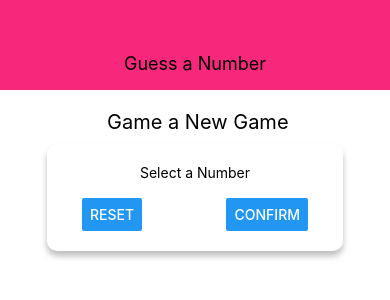
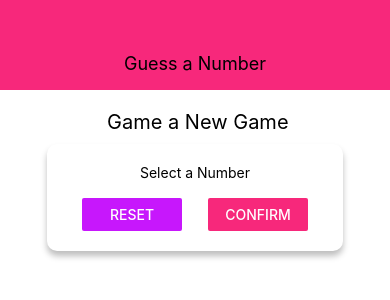
Before and after one commit to EfeAgare/GUESS_A_NUMBER, a React Native app: screen / in a window 390 px wide. Shown: the top 300 px of the page. Built offline with nearby package versions, Linux system fonts and the light colour scheme.

Commit message:
color theme with constant

```diff
--- /dev/null
+++ b/constants/colors.js
@@ -0,0 +1,4 @@
+export default {
+  primary: "#f7287b",
+  accent: "#c717fc"
+}
--- a/src/screen/StartGameScreen.js
+++ b/src/screen/StartGameScreen.js
@@ -1,6 +1,7 @@
 import React from 'react';
 import { View, Text, StyleSheet, TextInput, Button } from 'react-native';
 import Card from '../component/Card';
+import Colors from '../../constants/colors'
 const StartGameScreen = props => {
   return (
     <View style={styles.screen}>
@@ -9,8 +10,12 @@
         <Text>Select a Number</Text>
         <TextInput />
         <View style={styles.buttonContainer}>
-          <Button title="Reset" onPress={() => {}} />
-          <Button title="Confirm" onPress={() => {}} />
+          <View style={styles.buttonWidth}>
+            <Button title="Reset" onPress={() => {}} color={Colors.accent}/>
+          </View>
+          <View style={styles.buttonWidth}>
+            <Button title="Confirm" onPress={() => {}} color={Colors.primary}/>
+          </View>
         </View>
       </Card>
     </View>
@@ -29,14 +34,17 @@
   },
   inputContainer: {
     width: 300,
-    maxWidth: "80%",
-    alignItems: "center",
+    maxWidth: '80%',
+    alignItems: 'center'
   },
   buttonContainer: {
     flexDirection: 'row',
     width: '100%',
     justifyContent: 'space-between',
     paddingHorizontal: 15
+  },
+  buttonWidth: {
+    width: 100
   }
 });
 
```
